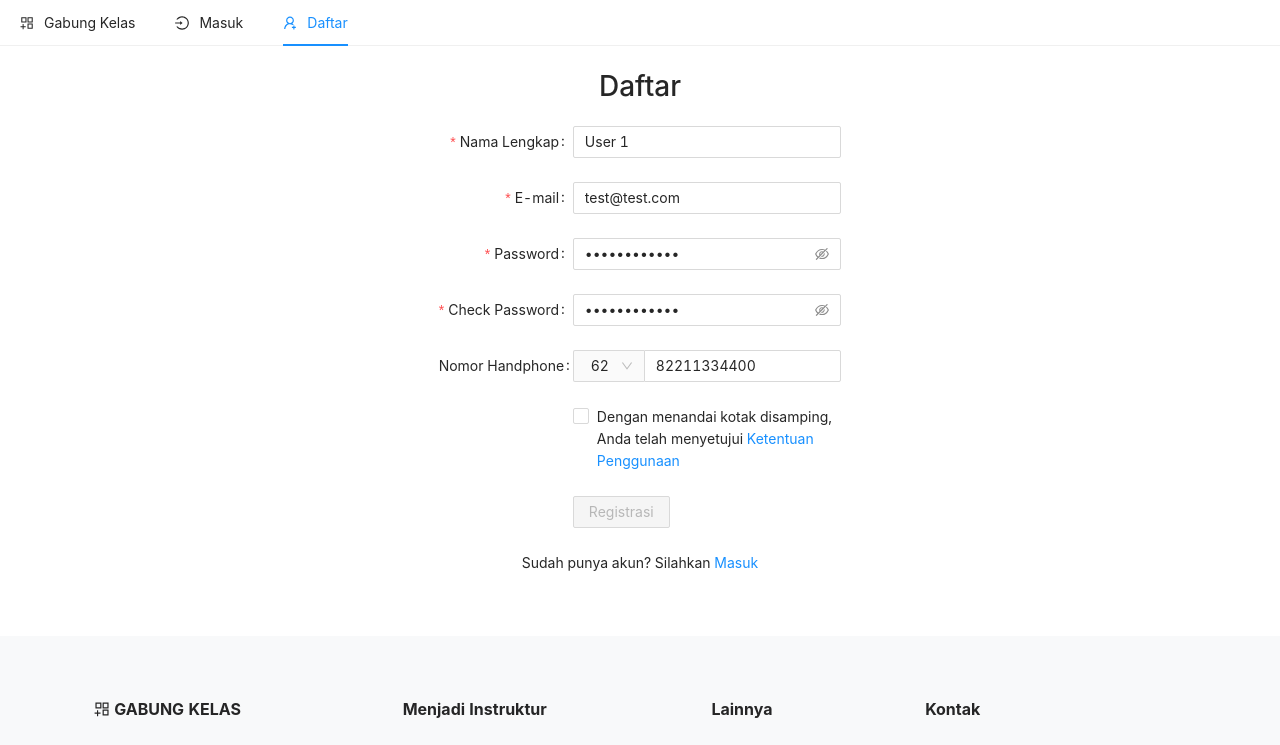
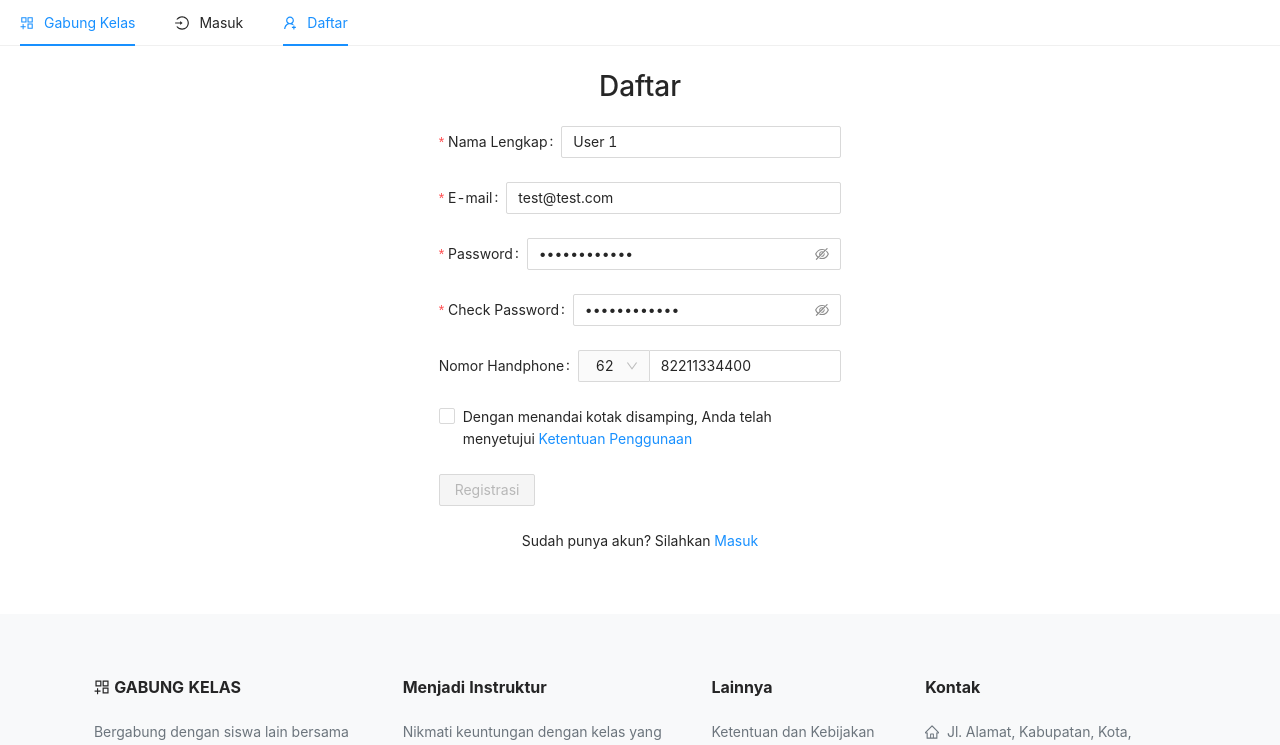
Before and after one commit to noczero/gabung-kelas, a Next.js app in the folder client/: page /register in a window 1280 px wide. Shown: the top 745 px of the page. Built offline with nearby package versions, Linux system fonts and the light colour scheme.

Commit message:
add login page

```diff
--- a/client/pages/register.js
+++ b/client/pages/register.js
@@ -2,9 +2,7 @@ import {useState} from "react";
 import axios from "axios";
 import {toast} from "react-toastify";
 import {
-    AutoComplete,
     Button,
-    Cascader,
     Checkbox,
     Col,
     Form,
@@ -14,43 +12,12 @@ import {
     Select
 } from "antd";
 import {SyncOutlined} from "@ant-design/icons";
+import Link from "next/link";
 
 import nextConfig from "../next.config.mjs";
-import Link from "next/link";
 
-const envar = nextConfig.app
-
-const formItemLayout = {
-    labelCol: {
-        xs: {
-            span: 24,
-        },
-        sm: {
-            span: 8,
-        },
-    },
-    wrapperCol: {
-        xs: {
-            span: 24,
-        },
-        sm: {
-            span: 16,
-        },
-    },
-};
-
-const tailFormItemLayout = {
-    wrapperCol: {
-        xs: {
-            span: 24,
-            offset: 0,
-        },
-        sm: {
-            span: 16,
-            offset: 8,
-        },
-    },
-};
+import formItemLayout from "../constants/formItemLayout";
+import tailFormItemLayout from "../constants/tailFormItemLayout";
 
 const Register = () => {
 
@@ -84,7 +51,7 @@ const Register = () => {
         // console.log(nextConfig)
         try {
             setLoading(true)
-            const {data} = await axios.post(`${envar.apiPrefix}/register`, values)
+            const {data} = await axios.post(`${nextConfig.app.apiPrefix}/register`, values)
             // console.log(data)
             // as response with status != will go to catch, we dont need to make a status condition.
             // it will success anyway
@@ -127,7 +94,7 @@ const Register = () => {
                         email: 'test@test.com',
                         password: 'useruseruser',
                         confirmPassword: 'useruseruser',
-                        phoneNumber: '82211334400',
+                        phoneNumber: 82211334400,
                     }}
                     scrollToFirstError
                 >
@@ -217,19 +184,19 @@ const Register = () => {
                         label="Nomor Handphone"
                         rules={[
                             {
-                                message: 'Silahkan masukkan nomor handphone',
-                                min: 10
+                                message: 'Silahkan masukkan nomor handphone yang valid',
+                                type: 'number',
                             },
                         ]}
                     >
-                        <Input
+                        <InputNumber
                             placeholder="82233445xxx"
                             addonBefore={countryCodeSelector}
                             style={{
                                 width: '100%',
                             }}
                             value={phoneNumber}
-                            onChange={e => setPhoneNumber(e.target.value)}
+                            onChange={e => setPhoneNumber(e)}
                         />
                     </Form.Item>
                     <Form.Item
```
